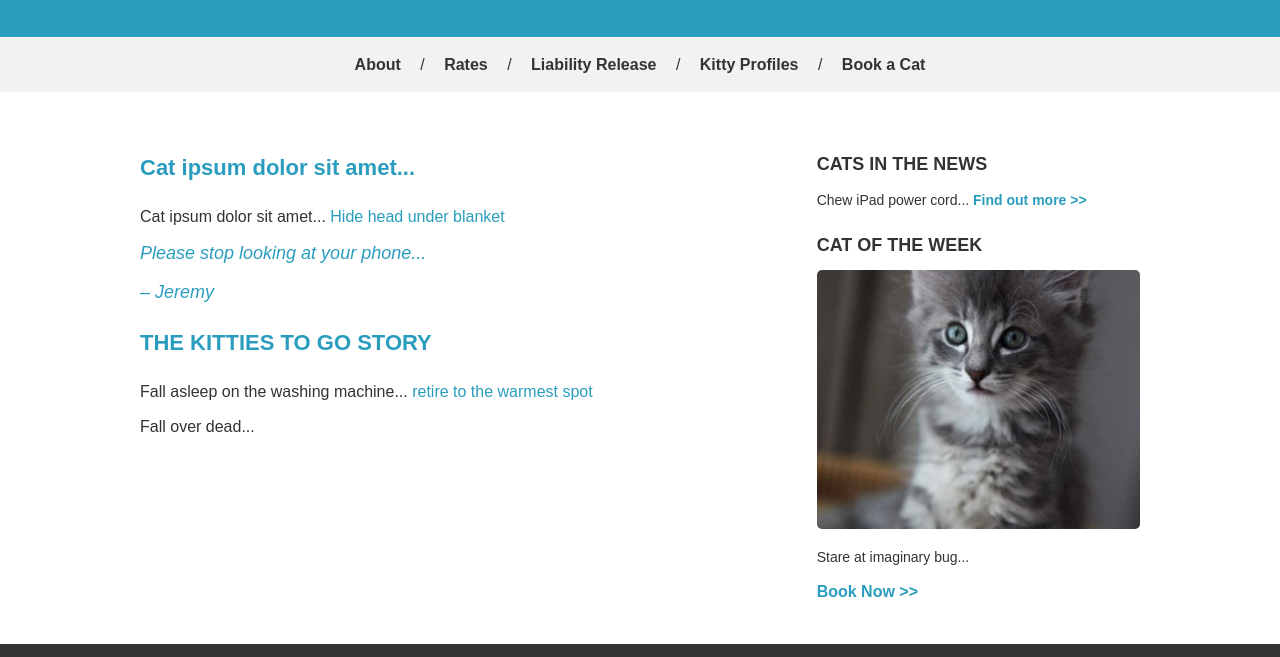
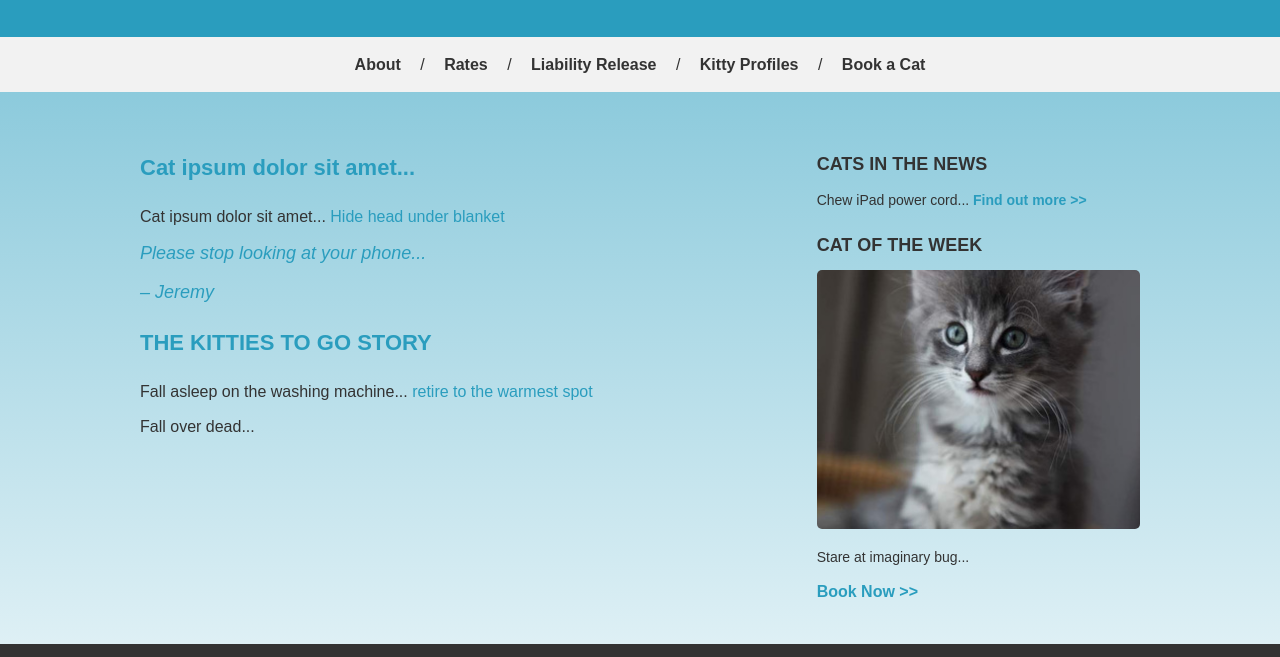
Before and after one commit to Jonas-Dunia/Kitties-to-go, a plain HTML site: page index.html in a window 1280 px wide. Shown: the part 143-800 px from the top of the page. Drawn offline with Linux system fonts and the light colour scheme; files whose address does not match are found by name.

Commit message:
Modified files

```diff
--- a/index.html
+++ b/index.html
@@ -6,6 +6,10 @@
     <title>Kitties To Go</title>
     <style>
         body {
+            background-image: linear-gradient(to bottom, rgba(42,157,190,0.7), rgba(255,255,255,0.7));
+            background-size: cover;
+            background-position: center;
+            background-repeat: no-repeat;
             margin: 0;
             font-family: Arial, sans-serif;
             line-height: 1.6;
@@ -222,7 +226,13 @@
         <p>Chew iPad power cord... <a href="#">Find out more >></a></p>
         <div class="cat-week">
             <h3>CAT OF THE WEEK</h3>
-            <img src="C:/Users/Owner/Desktop/html100/Kitties-to-Go/lesson04-mock3-sidebar-cat.jpg" alt="Adorable gray cat lounging">
+            <img src="images/sidebar.jpg"
+                 srcset="images/sidebar.jpg 480w,
+                         images/sidebar.jpg 800w,
+                         images/sidebar.jpg 1200w"
+                 sizes="(max-width: 600px) 480px,
+                        (max-width: 1200px) 800px,
+                        1200px" alt="Adorable gray cat lounging">
             <p>Stare at imaginary bug...</p>
             <a href="#">Book Now >></a>
         </div>
@@ -231,7 +241,13 @@
 
 <footer class="footer" role="contentinfo">
     <div class="footer-logo">
-        <img src="C:/Users/Owner/Desktop/html100/Kitties-to-Go/lesson04-mock5-cat-logo.png" alt="Kitties To Go Logo">
+        <img src="images/logo.png"
+             srcset="images/logo.png 480w,
+                     images/logo.png 800w,
+                     images/logo.png 1200w"
+             sizes="(max-width: 600px) 480px,
+                    (max-width: 1200px) 800px,
+                    1200px" alt="Kitties To Go Logo">
     </div>
     <p>Aborpos nisto inci tet aut que volupti...</p>
     <div class="footer-links">
```
Also changed, not shown: images/banner.jpg (renamed from lesson04-mock2-banner-image.jpg), images/footer.jpg (renamed from lesson04-mock4-footer-image.jpg), images/logo.png (renamed from lesson04-mock5-cat-logo.png), images/sidebar.jpg (renamed from lesson04-mock3-sidebar-cat.jpg).
